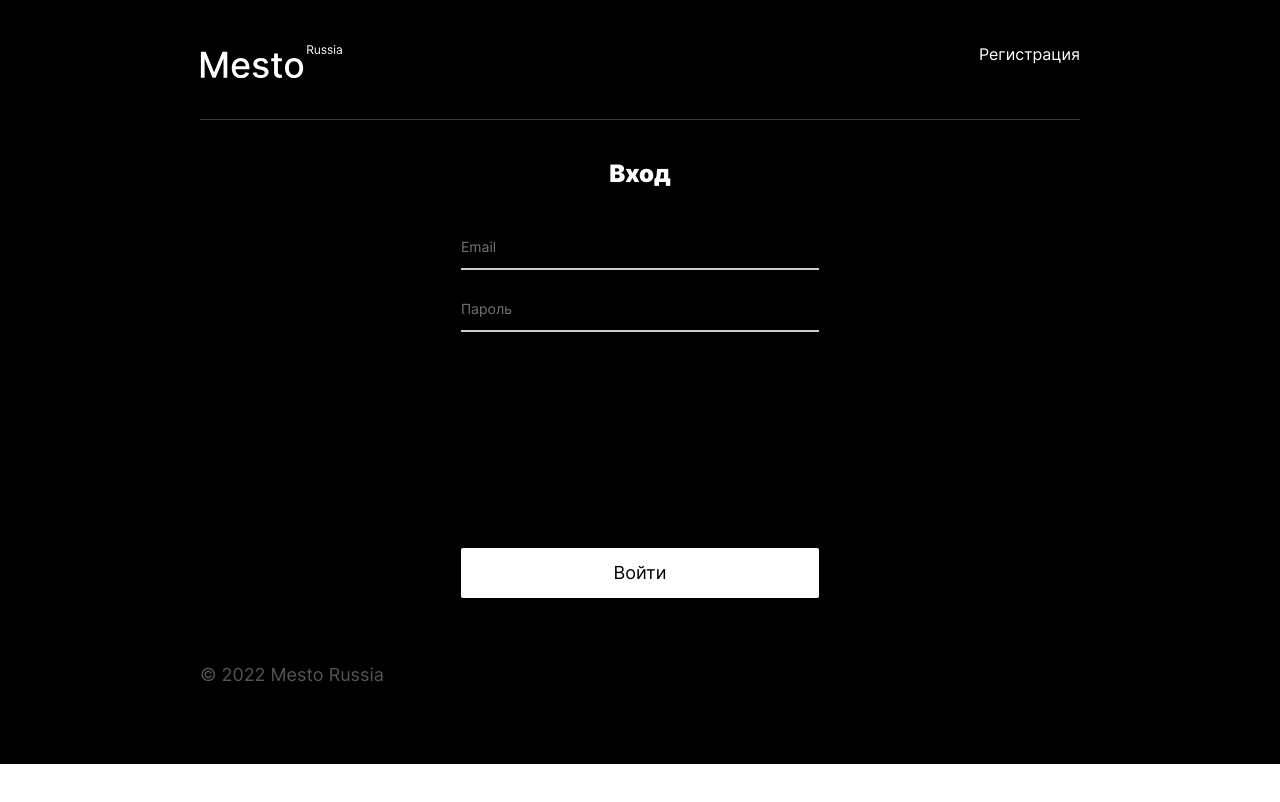
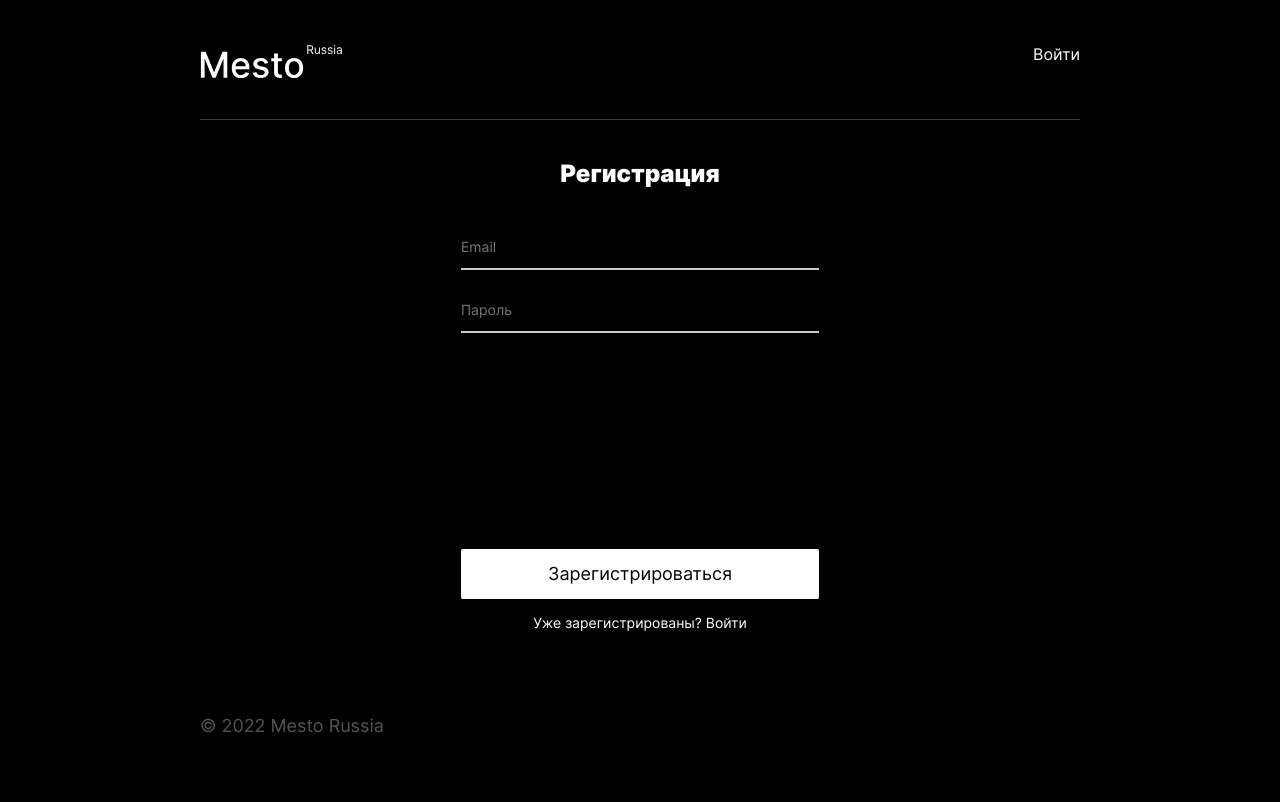
Before and after one commit to cactys/react-mesto-auth, a React (Create React App) app: page /sign-up in a window 1280 px wide. Before the commit this address led to /sign-up#/sign-in. Shown: the top 802 px of the page. Built offline with nearby package versions, Linux system fonts and the light colour scheme; no server answers.

Commit message:
feat: что-т о поменял

```diff
--- a/src/blocks/auth/auth.css
+++ b/src/blocks/auth/auth.css
@@ -3,4 +3,6 @@
   display: flex;
   flex-direction: column;
   max-width: 358px;
+  width: 100%;
+  flex: 1 0 auto;
 }
--- a/src/blocks/content/content.css
+++ b/src/blocks/content/content.css
@@ -1,4 +1,7 @@
 .content {
+  width: 100%;
   max-width: 880px;
+  min-width: 320px;
   margin: 0 auto;
+  flex: 1 0 auto;
 }
--- a/src/blocks/footer/footer.css
+++ b/src/blocks/footer/footer.css
@@ -1,7 +1,10 @@
 .footer {
+  width: 100%;
   max-width: 880px;
+  min-width: 320px;
   margin: 66px auto 0;
   padding: 0 0 60px;
+  flex: 0 0 auto;
 }
 
 @media screen and (max-width: 900px) {
--- a/src/blocks/form/__link/form__link.css
+++ b/src/blocks/form/__link/form__link.css
@@ -1,13 +1,16 @@
 .form__link {
+  font-weight: 400;
+  font-size: 14px;
+  line-height: calc(17 / 14);
   display: block;
   margin: 15px 0 0;
   padding: 0;
   text-decoration: none;
   color: inherit;
   text-align: center;
-  transition: opacity .4s;
+  transition: opacity 0.4s;
 }
 
 .form__link:hover {
-  opacity: .6;
+  opacity: 0.6;
 }
--- a/src/blocks/header/header.css
+++ b/src/blocks/header/header.css
@@ -1,11 +1,14 @@
 .header {
+  width: 100%;
   max-width: 880px;
+  min-width: 320px;
   margin: 0 auto 40px;
   padding-top: 45px;
   min-height: 74px;
   border-bottom: 1px solid rgba(84, 84, 84, 0.7);
   display: flex;
   justify-content: space-between;
+  flex: 1 0 auto;
 }
 
 @media screen and (max-width: 900px) {
--- a/src/blocks/page/page.css
+++ b/src/blocks/page/page.css
@@ -10,4 +10,6 @@
   color: #fff;
   box-sizing: border-box;
   min-height: 100%;
+  display: flex;
+  flex-direction: column;
 }
--- a/src/components/App.js
+++ b/src/components/App.js
@@ -1,7 +1,6 @@
 import { useState, useEffect } from 'react';
 import {
   BrowserRouter,
-  HashRouter,
   Redirect,
   Route,
   Switch,
@@ -173,7 +172,7 @@ const App = () => {
   return (
     <div className="page">
       <CurrentUserContext.Provider value={currentUser}>
-        <HashRouter>
+        <BrowserRouter>
           <Header loggedIn={isLogin} />
           <Switch>
             <ProtectedRoute
@@ -216,7 +215,7 @@ const App = () => {
           />
           <ImagePopup card={selectedCard} isOpen={isOpen} onClose={closeAllPopups} />
           <InfoTooltip isOpen={isTooltipPopupOpen} onClose={closeAllPopups} />
-        </HashRouter>
+        </BrowserRouter>
       </CurrentUserContext.Provider>
     </div>
   );
```
